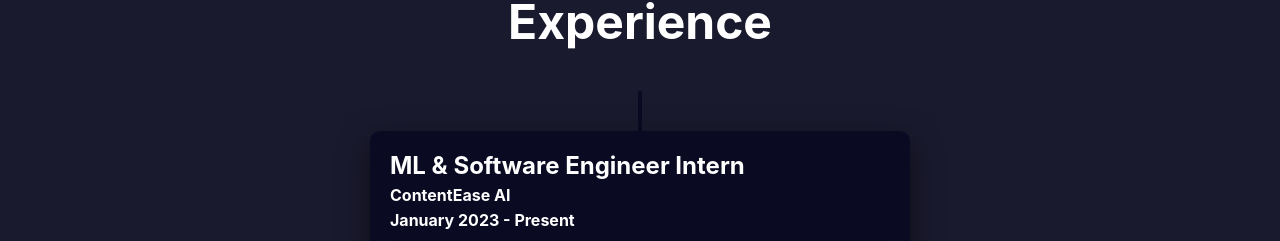
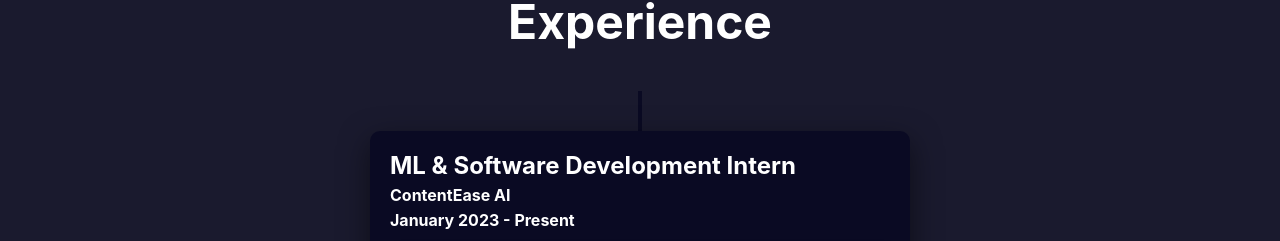
Before and after one commit to Kavyashreekl02/Portfolio, a React (Create React App) app: page / in a window 1280 px wide. Shown: the part 1500-1741 px from the top of the page. Built offline with nearby package versions, Linux system fonts and the light colour scheme.

Commit message:
Experience & Resume Updated

```diff
--- a/src/components/About/About.js
+++ b/src/components/About/About.js
@@ -23,7 +23,7 @@ const About = () => {
         <Description>
         I am a motivated and adaptable individual, eager to embrace new challenges. Committed to continuous learning and delivering high-quality results, I am prepared to contribute meaningfully and grow within a professional setting.
         </Description>
-        <ResumeButton href="https://drive.google.com/file/d/1QaFGiNyBgdE2inA70Ifv_5RuT1xynPn1/view?usp=drive_link" target="_blank">
+        <ResumeButton href="https://drive.google.com/file/d/1n_jhNO40_JdFLrGe4AonnavhtGp-GSre/view?usp=drive_link" target="_blank">
           Check Resume
         </ResumeButton>
       </ContentSection>
--- a/src/components/Experience/Experience.js
+++ b/src/components/Experience/Experience.js
@@ -25,7 +25,7 @@ const Experience = () => {
 
         {/* Experience card on the right */}
         <ExperienceCard>
-          <h3>ML & Software Engineer Intern</h3>
+          <h3>ML & Software Development Intern</h3>
           <p>ContentEase AI</p>
           <p>January 2023 - Present</p>
           <InnerExperienceCardContainer>
```
